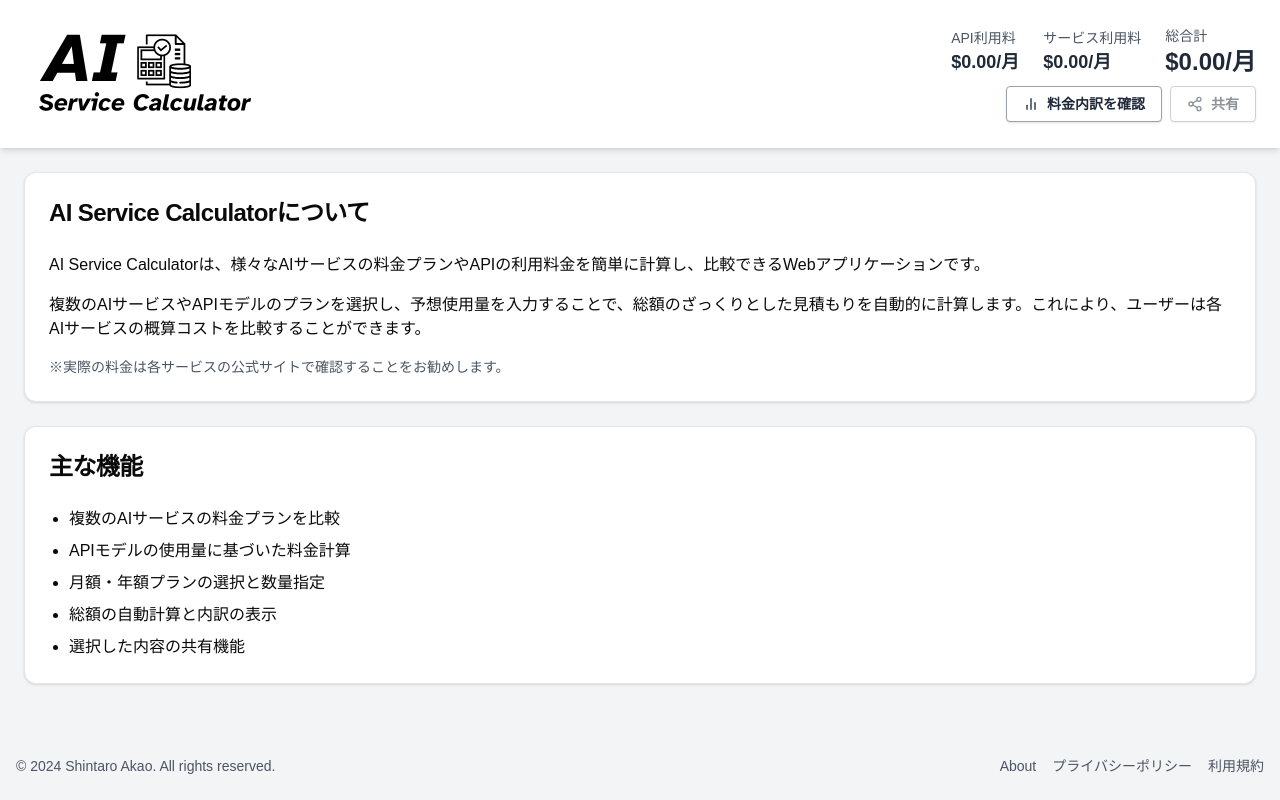
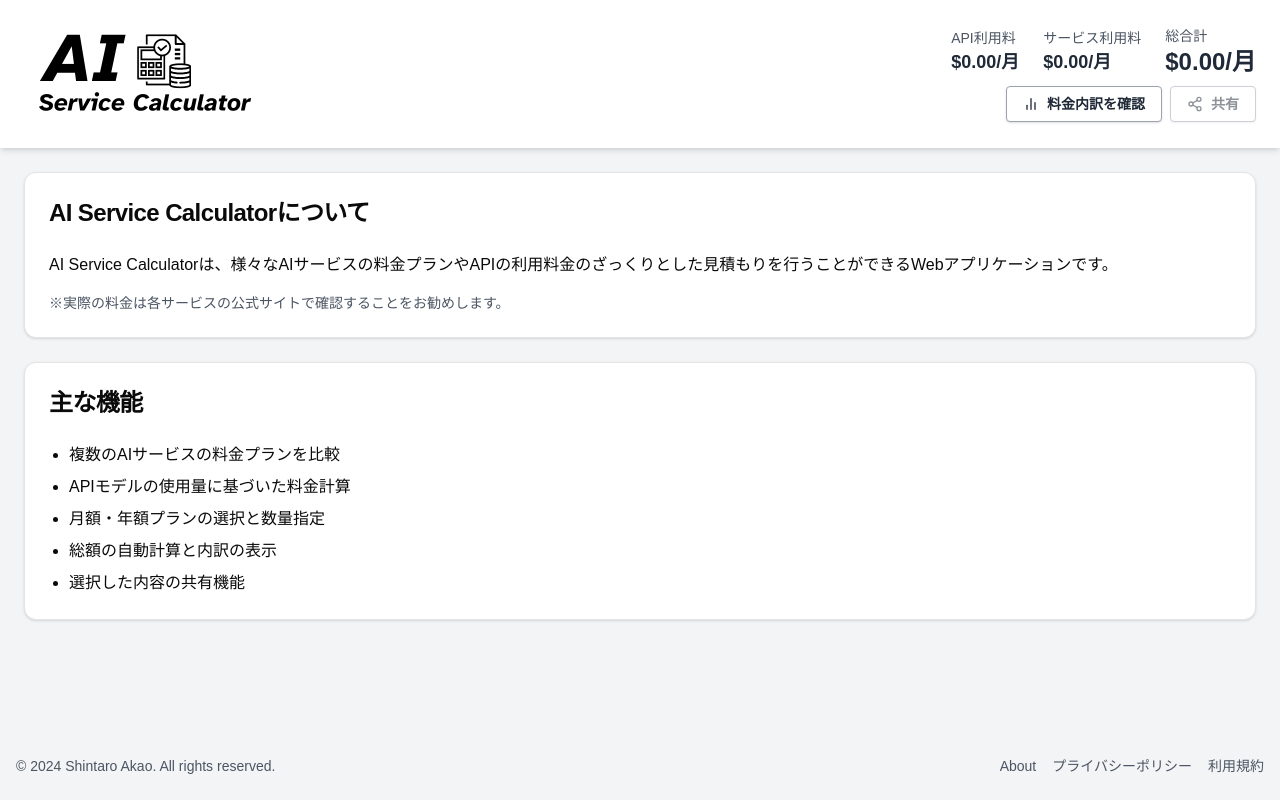
Before and after one commit to shintarou-akao/ai-service-calculator, a Next.js app: page /about in a window 1280 px wide. Built offline with nearby package versions, Linux system fonts and the light colour scheme.

Commit message:
change: サービス紹介文章修正

```diff
--- a/app/about/page.tsx
+++ b/app/about/page.tsx
@@ -14,12 +14,8 @@ export default function AboutPage() {
           <div className="space-y-4">
             <p>
               AI Service
-              Calculatorは、様々なAIサービスの料金プランやAPIの利用料金を簡単に計算し、比較できるWebアプリケーションです。
+              Calculatorは、様々なAIサービスの料金プランやAPIの利用料金のざっくりとした見積もりを行うことができるWebアプリケーションです。
             </p>
-            <p>
-              複数のAIサービスやAPIモデルのプランを選択し、予想使用量を入力することで、総額のざっくりとした見積もりを自動的に計算します。これにより、ユーザーは各AIサービスの概算コストを比較することができます。
-            </p>
-            <p></p>
             <p className="text-sm text-gray-600">
               ※実際の料金は各サービスの公式サイトで確認することをお勧めします。
             </p>
```
